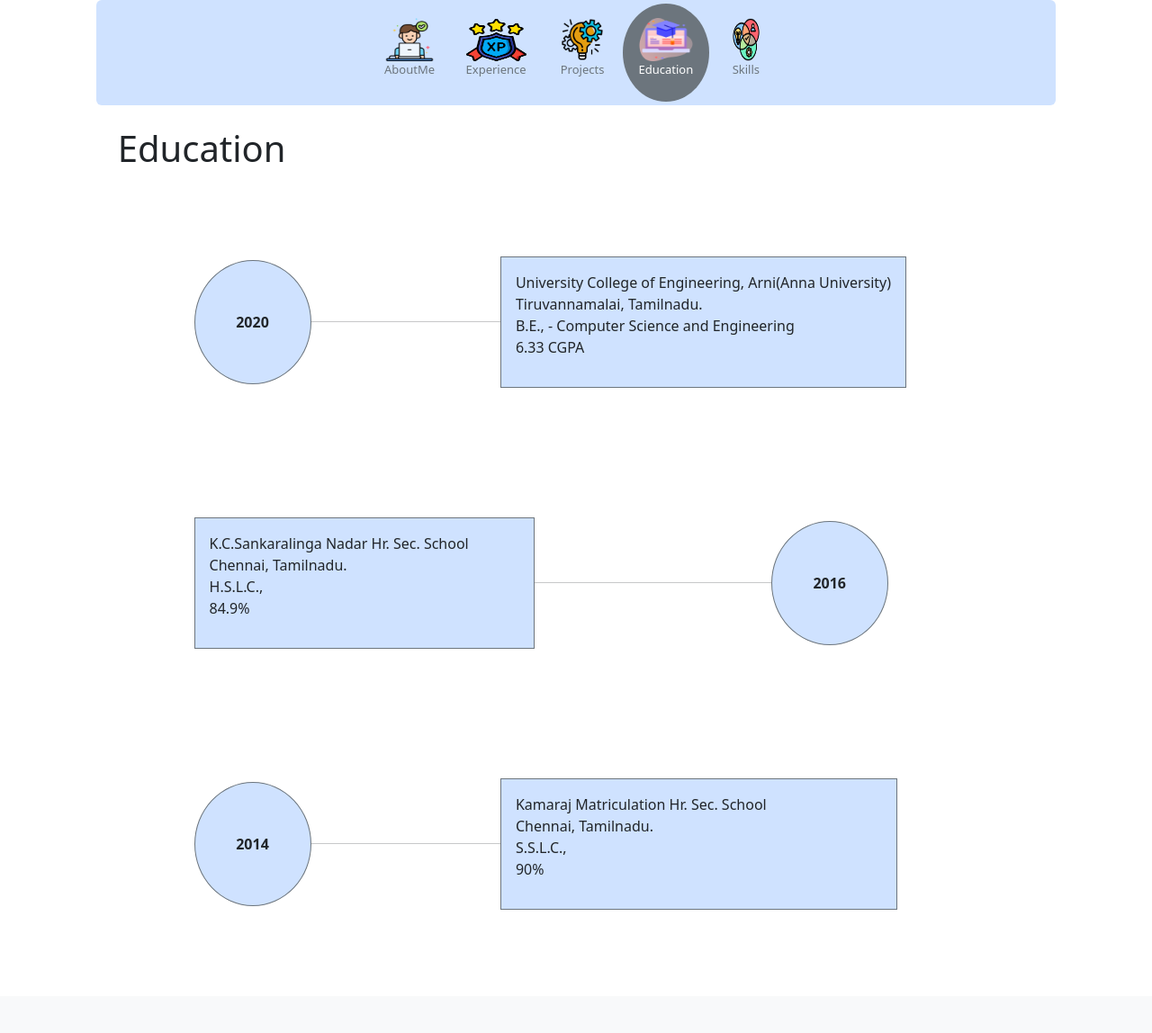
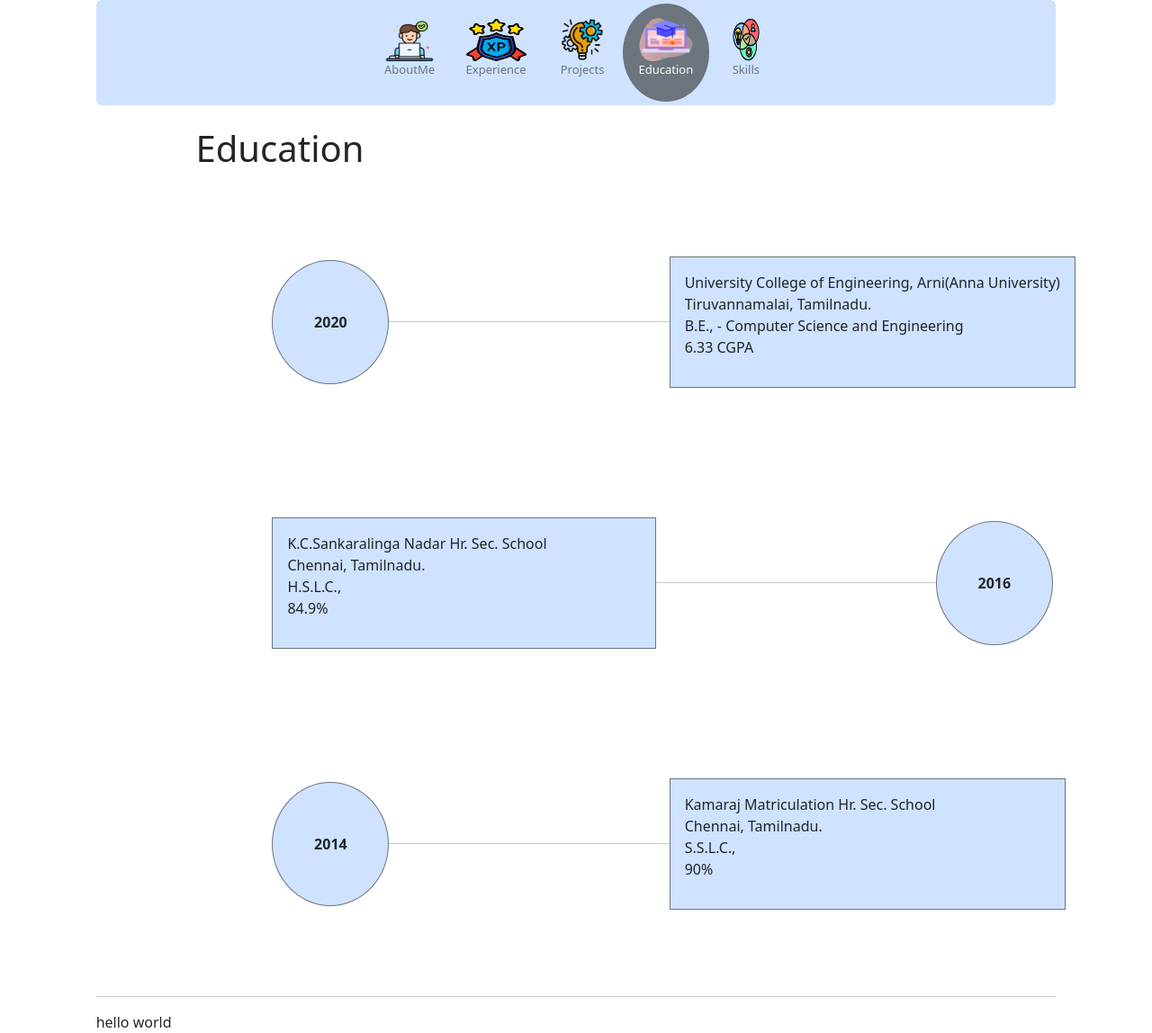
Before and after one commit to ajmurali/my-django, a Django app: page /education/ in a window 1280 px wide. Shown: the part 78-1226 px from the top of the page at 90% size. Before the commit the page ends 1089 px from the top, so only its background shows below. Run offline with Django 4.2, Linux system fonts and the light colour scheme; some libraries are stand-ins or nearby versions.

Commit message:
alignments

```diff
--- a/templates/base.html
+++ b/templates/base.html
@@ -65,6 +65,14 @@
     </div>
 
 
+    <footer class="col-10 offset-1 mt-5">
+        <hr>
+        <div class="d-flex flex-row ">
+
+            hello world
+
+        </div>
+    </footer>
 
 
     <script src="https://cdn.jsdelivr.net/npm/jquery@3.7.0/dist/jquery.min.js"></script>
--- a/templates/education.html
+++ b/templates/education.html
@@ -26,20 +26,20 @@
 
 {% block body %}
 <div class="desktop">
-    <div class="container-fluid pt-4 me-5">
+    <div class="container-fluid pt-4  offset-1">
     <h1>Education </h1>
-        <div class="col-sm-8 offset-sm-1 pe-5 ">
+        <div class="col-11 offset-1  ">
             <div class="d-flex flex-row my-5 py-5" style="height:auto;width:auto;">
-                <div class="col-sm-2 border  border-secondary rounded-circle  align-self-center bg-primary-subtle" style="height: auto; width: 130px; ">
+                <div class="col-2 border  border-secondary rounded-circle  align-self-center bg-primary-subtle" style="height: auto; width: 130px; ">
                 <p class=" text-center py-2 my-5 ">
                     <strong>2020</strong></p>
                 </div>
 
-                <div class="col-sm-4 align-self-center">
+                <div class="col-4 align-self-center">
                     <hr >
                 </div>
 
-                <div class="col-sm-5 p-3 border  border-secondary align-self-center bg-primary-subtle" style="height: auto; width: auto;" >
+                <div class="col-5 p-3 border  border-secondary align-self-center bg-primary-subtle" style="height: auto; width: auto;" >
                     <p>
                         University College of Engineering, Arni(Anna University) <br>
                         Tiruvannamalai, Tamilnadu. <br>
@@ -53,8 +53,8 @@
 
             <div class="d-flex flex-row my-5 py-5" style="height:auto;width:auto;">
 
-                <div class="col-sm-5 p-3 pe-5   border  border-secondary align-self-center bg-primary-subtle" style="height: auto; width: auto;" >
-                    <p class="pe-4" >
+                <div class="col-5 p-3 pe-5   border  border-secondary align-self-center bg-primary-subtle" style="height: auto; width: auto;" >
+                    <p class="pe-5 me-4" >
                         K.C.Sankaralinga Nadar Hr. Sec. School <br>
                         Chennai, Tamilnadu. <br>
                         H.S.L.C., <br>
@@ -62,11 +62,11 @@
                     </p>
                 </div>
 
-                <div class="col-sm-5 align-self-center">
+                <div class="col-4 align-self-center">
                     <hr >
                 </div>
 
-                <div class="col-sm-2 border  border-secondary rounded-circle  align-self-center bg-primary-subtle" style="height: auto; width: 130px;">
+                <div class="col-2 border  border-secondary rounded-circle  align-self-center bg-primary-subtle" style="height: auto; width: 130px;">
                     <p class=" text-center py-2 my-5 ">
                         <strong>2016</strong></p>
                 </div>
@@ -74,16 +74,16 @@
             </div>
 
             <div class="d-flex flex-row my-5 py-5" style="height:auto;width:auto;">
-                <div class="col-sm-2 border  border-secondary rounded-circle  align-self-center bg-primary-subtle" style="height: auto; width: 130px;">
+                <div class="col-2 border  border-secondary rounded-circle  align-self-center bg-primary-subtle" style="height: auto; width: 130px;">
                 <p class=" text-center py-2 my-5 ">
                     <strong>2014</strong> </p>
                 </div>
 
-                <div class="col-sm-4 align-self-center">
+                <div class="col-4 align-self-center">
                     <hr >
                 </div>
 
-                <div class="col-sm-5 border p-3  pe-5  border-secondary align-self-center bg-primary-subtle" style="height: auto; width: auto;" >
+                <div class="col-5 border p-3  pe-5  border-secondary align-self-center bg-primary-subtle" style="height: auto; width: auto;" >
                     <p class="me-5 pe-5 ">
                     Kamaraj Matriculation Hr. Sec. School <br>
                     Chennai, Tamilnadu. <br>
@@ -134,7 +134,7 @@
           </div>
 
         <div class="mb-5 col p-3 border  border-secondary  bg-primary-subtle" style="height: auto; width: auto;" >
-            <p class="pe-4" >
+            <p class="pe-5" >
                 K.C.Sankaralinga Nadar Hr. Sec. School <br>
                 Chennai, Tamilnadu. <br>
                 H.S.L.C., <br>
--- a/templates/experience.html
+++ b/templates/experience.html
@@ -26,7 +26,7 @@
 <div class="desktop">
     <div class=" container-fluid pt-4 ml-n2 col-10 offset-1   ">
     <h1 class="ml-n2">Experience </h1>
-    <div class="container-fluid ">
+    <div class="container-fluid offset-1 ">
         <!-- ML ASSOCIATE -->
         <div class="row py-4 mt-3">
             <div class="col col-2 text-center align-self-center">
--- a/templates/index.html
+++ b/templates/index.html
@@ -32,9 +32,9 @@
 
 <div class="desktop">
     <div class="container-fluid ">
-        <h1 class=" col-9 pt-4 mb-2" >About Me</h1>
+        <h1 class=" col-9 offset-1 pt-4 mb-4 " >About Me</h1>
         <div class="row">
-            <div class="  col-3 me-5 mb-3">
+            <div class="  col-3 offset-2 me-5 mb-3">
                 <img src="{% static 'images/my-pic.jpg' %}" class="rounded mb-3 shadow img-fluid" style ="height: 100%; width: 100%;"  alt="#">
 
             </div>
```
Also changed, not shown: templates/projects.html (+4 -4 lines), templates/skills.html (+6 -4 lines).
